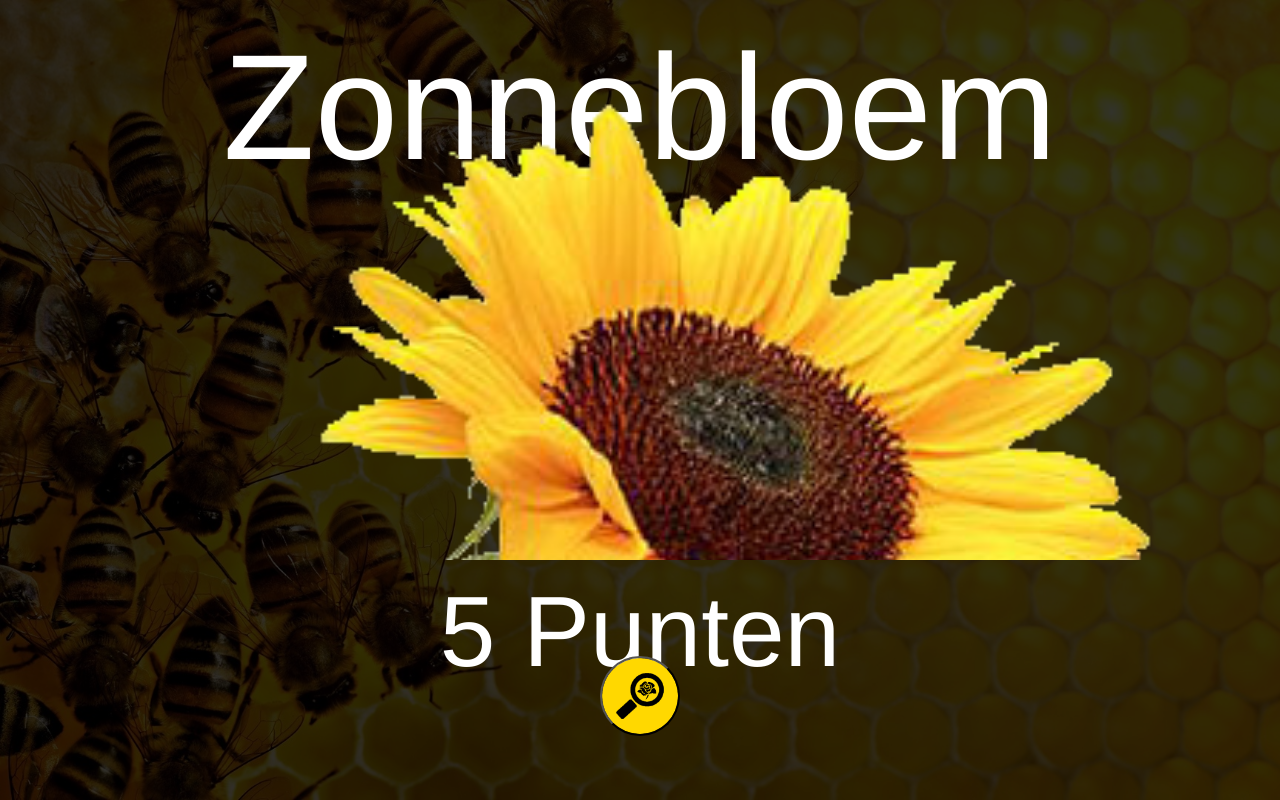
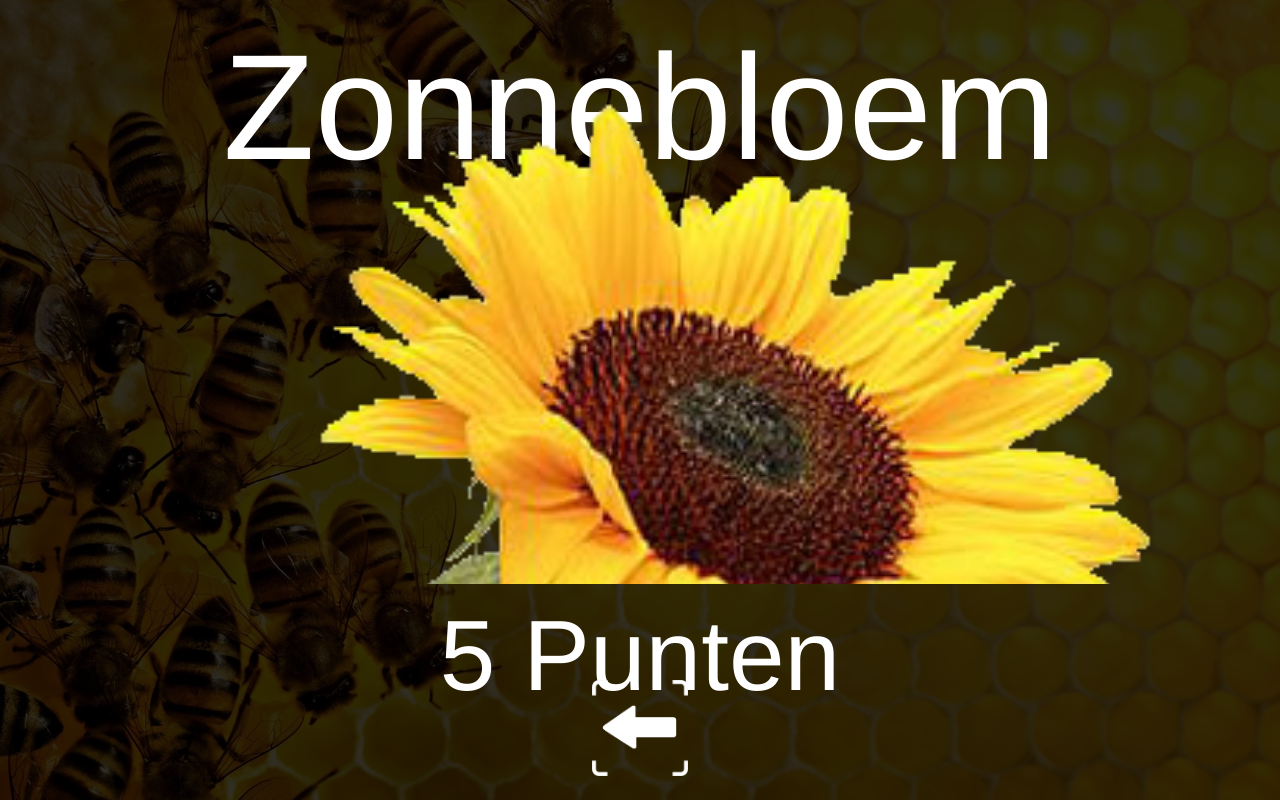
Before and after one commit to wimjjj/camaraapp, a plain HTML site: page scorescreen.html in a window 1280 px wide. Drawn offline with nearby package versions, Linux system fonts and the light colour scheme.

Commit message:
added backbutton

```diff
--- a/css/stylesheet.css
+++ b/css/stylesheet.css
@@ -25,18 +25,21 @@ body{
 }
 
 #scanButton{
-    background: url("../images/glass2.png");
+    background: url("../images/scanButton2.png");
     background-size: cover;
-    width: 10vh;
-    height: 10vh;
-    border-radius: 50%;
+    width: 12vh;
+    height: 12vh;
+    border: none;
     margin: 2vh;
     outline: 0;
 }
 
+#scanButton:active{
+}
+
 .video-border {
     width: 100%;
-    height: 85vh;
+    height: 80vh;
     margin-top: 16px;
     border-radius: 5px;
     overflow: hidden;
@@ -46,7 +49,7 @@ body{
     text-align: center;
     background: url("../images/zonnebloem1.png") no-repeat;
     background-size: cover;
-    height: 60vh;
+    height: 63vh;
 }
 
 #score{
@@ -63,3 +66,19 @@ body{
     color: white;
     height: 10vh;
 }
+
+#backButton {
+    width: 12vh;
+    height: 12vh;
+    background: url("../images/backButton1.png") no-repeat;
+    background-size: cover;
+    border: none;
+    margin: 2vh;
+    margin-left: auto;
+    margin-right: auto;
+}
+
+#backButtonContainer {
+    margin-left: auto;
+    margin-right: auto;
+}
--- a/js/input.js
+++ b/js/input.js
@@ -1,3 +1,7 @@
 function loadScoreScreen(){
 	window.location.href = 'scorescreen.html';
 }
+
+function loadScanPage(){
+	window.location.href = 'index.html';
+}
--- a/scorescreen.html
+++ b/scorescreen.html
@@ -2,6 +2,7 @@
 <!DOCTYPE html>
 <html lang="en">
 <head>
+<!--     <meta content='width=device-width, initial-scale=1.0, maximum-scale=1.0, user-scalable=0' name='viewport' /> -->
     <link rel="stylesheet" href="https://maxcdn.bootstrapcdn.com/bootstrap/3.3.7/css/bootstrap.min.css" integrity="sha384-BVYiiSIFeK1dGmJRAkycuHAHRg32OmUcww7on3RYdg4Va+PmSTsz/K68vbdEjh4u" crossorigin="anonymous">
     <script src="https://maxcdn.bootstrapcdn.com/bootstrap/3.3.7/js/bootstrap.min.js" integrity="sha384-Tc5IQib027qvyjSMfHjOMaLkfuWVxZxUPnCJA7l2mCWNIpG9mGCD8wGNIcPD7Txa" crossorigin="anonymous"></script>
     <link rel="stylesheet" type="text/css" href="css/stylesheet.css">
@@ -12,6 +13,7 @@
     <div id="background">
         <div class="container-fluid">
             <div id="content">
+
                 <div class="col-xs-12" id="title">
                     Zonnebloem
                 </div>
@@ -21,14 +23,20 @@
                     5 Punten
                 </div>
             </div>
-            <div class="row">
+            <!-- <div class="row">
                 <div class="col-xs-4 col-xs-offset-4">
                     <button id="scanButton">
                         <div id="insideButton"></div>
                     </button>
                 </div>
+            </div> -->
+            <div class="col-xs-4 col-xs-offset-4">
+                <button onclick="loadScanPage()" id="backButton">
+                </button>
             </div>
         </div>
     </div>
+
+    <script type="text/javascript" src="js/input.js"></script>
 </body>
 </html>
```
Also changed, not shown: images/backButton1.png (added), images/scanButton2.png (added).
